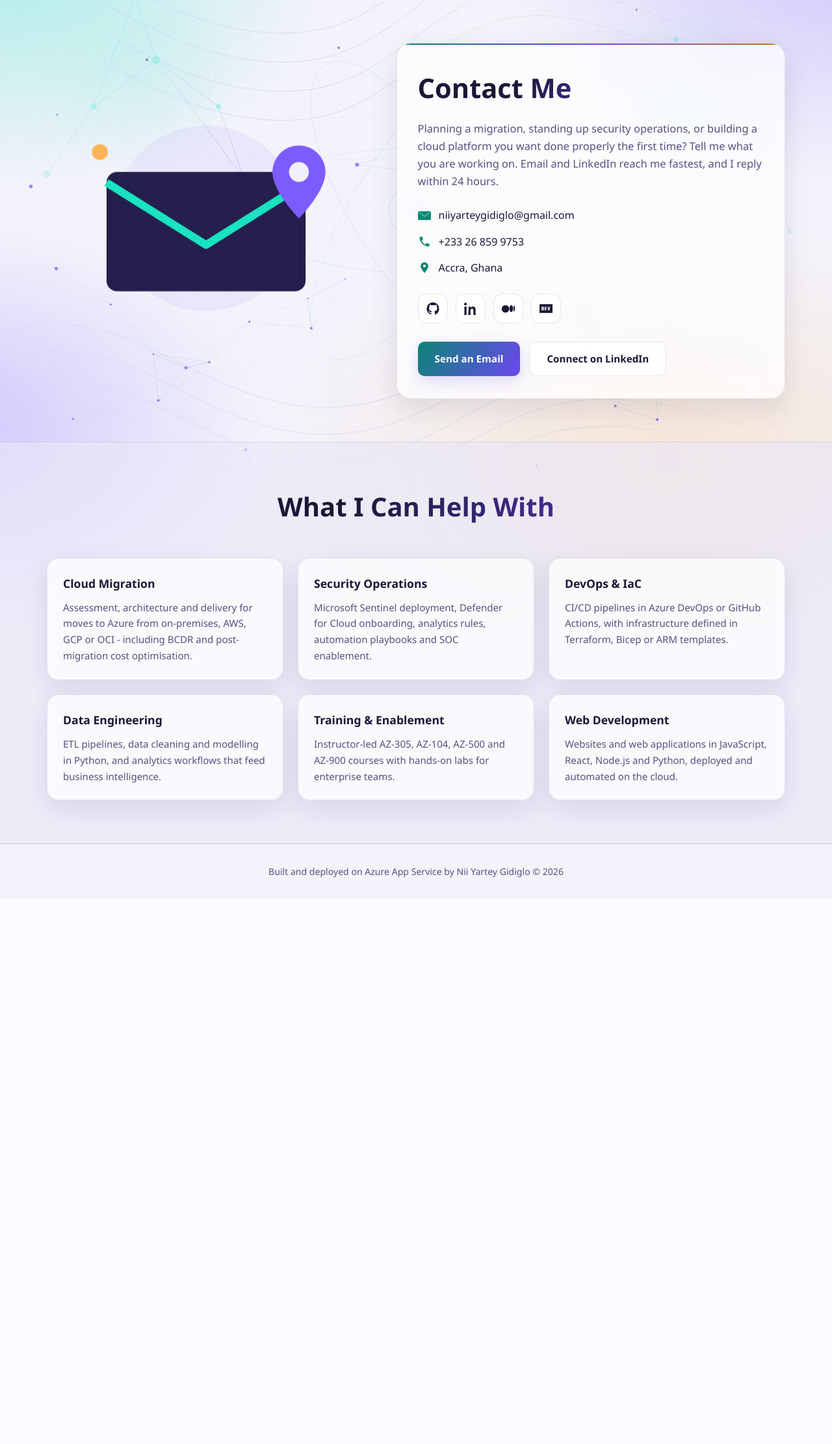
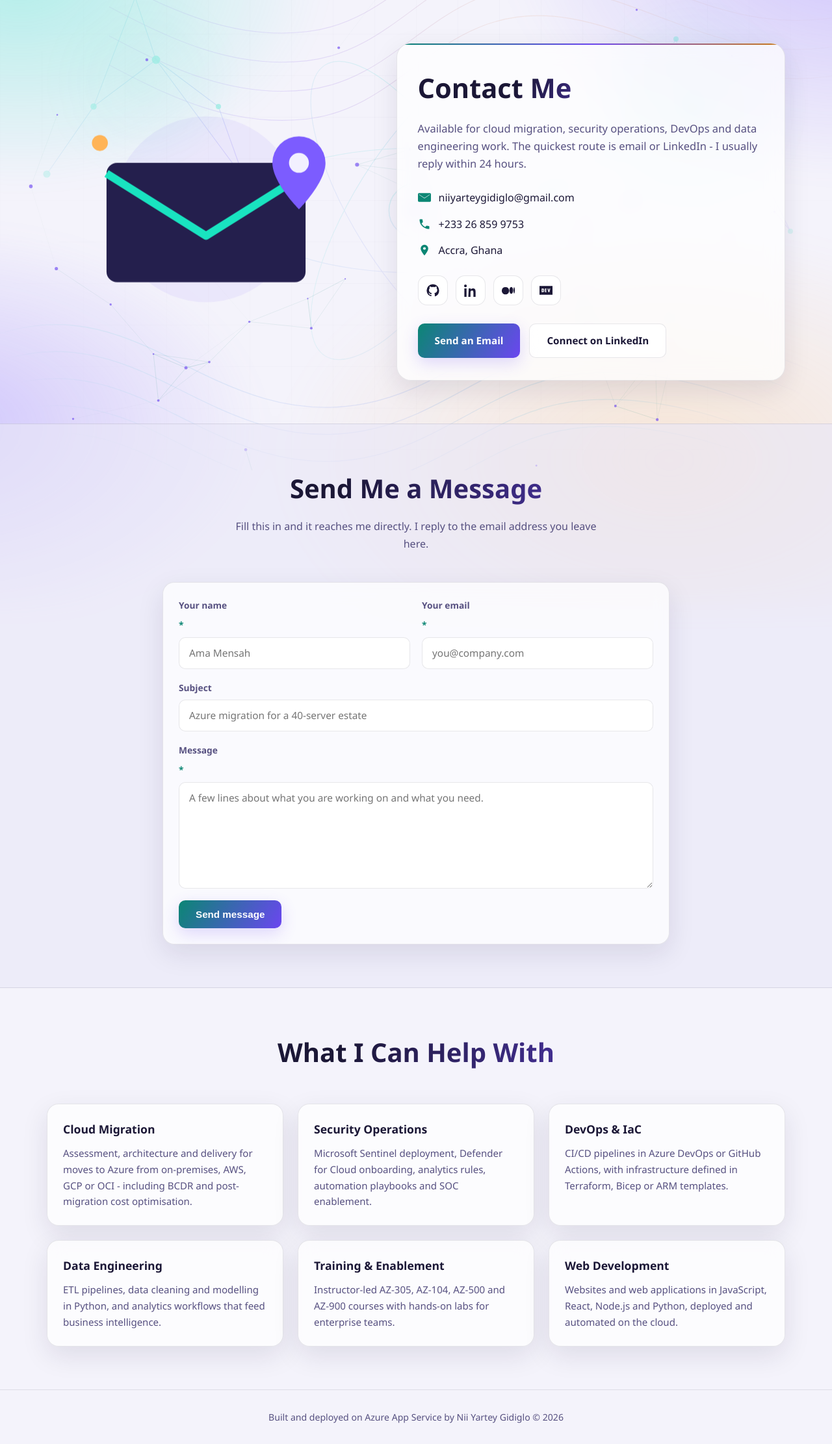
Before and after one commit to Qwamzz/portfolio, a Flask app: page /contact.html in a window 1280 px wide. Shown: the part 76-2299 px from the top of the page at 65% size. Before the commit the page ends 1427 px from the top, so only its background shows below. Run offline with Flask 3, Linux system fonts and the light colour scheme.

Commit message:
Add a contact form with an inbox in the admin area
Visitors can send a message from the contact page; it is stored beside
the certifications on the persistent volume and read from a Messages
panel at /admin, with unread counts, mark read and delete.

Spam is handled with a honeypot field, format and length validation,
and a per-IP rate limit. Restore the earlier contact introduction.

```diff
--- a/app.py
+++ b/app.py
@@ -34,7 +34,11 @@ else:
 
 UPLOAD_DIR = os.path.join(DATA_DIR, "uploads")
 CERTS_FILE = os.path.join(DATA_DIR, "certifications.json")
+MESSAGES_FILE = os.path.join(DATA_DIR, "messages.json")
 SEED_FILE = os.path.join(ROOT, "data", "certifications.seed.json")
+
+MAX_MESSAGES = 500
+EMAIL_RE = re.compile(r"^[^@\s]+@[^@\s]+\.[a-zA-Z]{2,}$")
 
 ALLOWED_EXT = {".png", ".jpg", ".jpeg", ".webp", ".gif", ".pdf"}
 CATEGORIES = ["Microsoft", "Cloud & Cloud Native", "Security & Standards", "Other"]
@@ -89,6 +93,24 @@ def save_certifications(items):
     with open(tmp, "w", encoding="utf-8") as handle:
         json.dump(items, handle, indent=2, ensure_ascii=False)
     os.replace(tmp, CERTS_FILE)
+
+
+def load_messages():
+    _ensure_store()
+    try:
+        with open(MESSAGES_FILE, "r", encoding="utf-8") as handle:
+            data = json.load(handle)
+        return data if isinstance(data, list) else []
+    except (OSError, ValueError):
+        return []
+
+
+def save_messages(items):
+    _ensure_store()
+    tmp = MESSAGES_FILE + ".tmp"
+    with open(tmp, "w", encoding="utf-8") as handle:
+        json.dump(items, handle, indent=2, ensure_ascii=False)
+    os.replace(tmp, MESSAGES_FILE)
 
 
 def _slug(value):
@@ -241,6 +263,87 @@ def api_delete_certification(cert_id):
 
 
 # --------------------------------------------------------------------------
+# Contact messages
+# --------------------------------------------------------------------------
+
+@app.route("/api/messages", methods=["POST"])
+def api_post_message():
+    payload = request.get_json(silent=True) or request.form
+
+    # Bots fill every field they find; a real visitor never sees this one.
+    if (payload.get("website") or "").strip():
+        return jsonify(ok=True), 202
+
+    name = (payload.get("name") or "").strip()
+    email = (payload.get("email") or "").strip()
+    body = (payload.get("message") or "").strip()
+
+    if not name or not email or not body:
+        return jsonify(error="Name, email and message are all required."), 400
+    if not EMAIL_RE.match(email):
+        return jsonify(error="That email address does not look right."), 400
+    if len(body) < 10:
+        return jsonify(error="Please write a little more so I can help."), 400
+    if len(body) > 4000 or len(name) > 120 or len(email) > 160:
+        return jsonify(error="That message is too long."), 400
+
+    key = "msg:" + (request.remote_addr or "unknown")
+    count, last = _failures.get(key, (0, 0.0))
+    if count >= 5 and (time.time() - last) < 900:
+        return jsonify(error="Too many messages just now. Please try again shortly."), 429
+    _failures[key] = (count + 1 if (time.time() - last) < 900 else 1, time.time())
+
+    messages = load_messages()
+    messages.insert(0, {
+        "id": uuid.uuid4().hex[:12],
+        "name": name,
+        "email": email,
+        "subject": (payload.get("subject") or "").strip()[:160],
+        "message": body,
+        "received": datetime.now(timezone.utc).strftime("%Y-%m-%d %H:%M UTC"),
+        "read": False,
+    })
+    save_messages(messages[:MAX_MESSAGES])
+    return jsonify(ok=True), 201
+
+
+@app.route("/api/messages")
+def api_list_messages():
+    denied = require_admin()
+    if denied:
+        return denied
+    messages = load_messages()
+    return jsonify(items=messages, unread=sum(1 for m in messages if not m.get("read")))
+
+
+@app.route("/api/messages/<message_id>", methods=["PATCH"])
+def api_mark_message(message_id):
+    denied = require_admin()
+    if denied:
+        return denied
+    messages = load_messages()
+    for message in messages:
+        if message.get("id") == message_id:
+            message["read"] = bool((request.get_json(silent=True) or {}).get("read", True))
+            save_messages(messages)
+            return jsonify(ok=True)
+    return jsonify(error="No message with that id."), 404
+
+
+@app.route("/api/messages/<message_id>", methods=["DELETE"])
+def api_delete_message(message_id):
+    denied = require_admin()
+    if denied:
+        return denied
+    messages = load_messages()
+    remaining = [m for m in messages if m.get("id") != message_id]
+    if len(remaining) == len(messages):
+        return jsonify(error="No message with that id."), 404
+    save_messages(remaining)
+    return jsonify(ok=True)
+
+
+# --------------------------------------------------------------------------
 # Admin session
 # --------------------------------------------------------------------------
 
--- a/assets/css/style.css
+++ b/assets/css/style.css
@@ -501,3 +501,37 @@ a:hover { color: var(--accent); text-decoration: none; }
 @media (max-width: 620px) {
   .admin-grid { grid-template-columns: 1fr; }
 }
+
+/* ---------- Contact form ---------- */
+.contact-form { display: flex; flex-direction: column; gap: 18px; max-width: 780px; margin: 0 auto; }
+.contact-form label {
+  display: flex; flex-direction: column; gap: 7px;
+  font-size: .86rem; font-weight: 600; color: var(--text-soft);
+}
+.contact-form label span { color: var(--accent); }
+.contact-form input, .contact-form textarea {
+  font-family: inherit; font-size: .96rem; font-weight: 400; line-height: 1.5;
+  padding: 12px 15px; border-radius: 10px; resize: vertical;
+  border: 1px solid var(--border); background: var(--surface-solid); color: var(--text);
+}
+.contact-form input:focus, .contact-form textarea:focus {
+  outline: none; border-color: var(--accent); box-shadow: 0 0 0 3px var(--glow);
+}
+.contact-form .hp { position: absolute; left: -9999px; width: 1px; height: 1px; overflow: hidden; }
+.form-foot { display: flex; align-items: center; gap: 18px; flex-wrap: wrap; }
+.form-msg { margin: 0; font-size: .9rem; color: var(--text-soft); }
+.form-msg.ok { color: var(--accent); font-weight: 600; }
+.form-msg.error { color: #e2557a; font-weight: 600; }
+
+/* ---------- Admin messages ---------- */
+.unread-pill {
+  background: linear-gradient(120deg, var(--accent), var(--accent-2));
+  color: #fff; font-size: .76rem; font-weight: 700;
+  padding: 4px 12px; border-radius: 999px;
+}
+.admin-list.messages li { align-items: flex-start; }
+.admin-list.messages li.unread { border-left: 3px solid var(--accent); padding-left: 14px; }
+.msg-body {
+  margin: 8px 0; font-size: .9rem; color: var(--text-soft);
+  white-space: pre-wrap; word-break: break-word;
+}
--- /dev/null
+++ b/assets/js/contact.js
@@ -0,0 +1,55 @@
+// Contact form: posts to /api/messages and reports the outcome inline.
+(function () {
+  "use strict";
+
+  document.addEventListener("DOMContentLoaded", function () {
+    var form = document.getElementById("contact-form");
+    if (!form) return;
+
+    var msg = document.getElementById("contact-msg");
+    var button = form.querySelector("button[type=submit]");
+
+    function say(text, kind) {
+      msg.textContent = text;
+      msg.className = "form-msg" + (kind ? " " + kind : "");
+    }
+
+    form.addEventListener("submit", function (event) {
+      event.preventDefault();
+
+      var payload = {
+        name: form.name.value.trim(),
+        email: form.email.value.trim(),
+        subject: form.subject.value.trim(),
+        message: form.message.value.trim(),
+        website: form.website.value
+      };
+
+      if (!payload.name || !payload.email || !payload.message) {
+        say("Please fill in your name, email and message.", "error");
+        return;
+      }
+
+      button.disabled = true;
+      say("Sending...");
+
+      fetch("/api/messages", {
+        method: "POST",
+        headers: { "Content-Type": "application/json" },
+        body: JSON.stringify(payload)
+      })
+        .then(function (response) {
+          return response.json().catch(function () { return {}; }).then(function (body) {
+            if (!response.ok) throw new Error(body.error || "Something went wrong. Please email me instead.");
+            return body;
+          });
+        })
+        .then(function () {
+          form.reset();
+          say("Thank you - your message reached me. I will reply within 24 hours.", "ok");
+        })
+        .catch(function (error) { say(error.message, "error"); })
+        .then(function () { button.disabled = false; });
+    });
+  });
+})();
--- a/contact.html
+++ b/contact.html
@@ -36,9 +36,8 @@
     <div class="card contact-card">
       <h1>Contact Me</h1>
       <p class="lede">
-        Planning a migration, standing up security operations, or building a cloud platform you
-        want done properly the first time? Tell me what you are working on. Email and LinkedIn
-        reach me fastest, and I reply within 24 hours.
+        Available for cloud migration, security operations, DevOps and data engineering work.
+        The quickest route is email or LinkedIn - I usually reply within 24 hours.
       </p>
 
       <ul class="contact-list">
@@ -82,6 +81,42 @@
 <section class="section alt">
   <div class="wrap">
     <div class="section-head">
+      <h2>Send Me a Message</h2>
+      <p>Fill this in and it reaches me directly. I reply to the email address you leave here.</p>
+    </div>
+
+    <form class="card contact-form" id="contact-form" novalidate>
+      <div class="admin-grid">
+        <label>Your name <span aria-hidden="true">*</span>
+          <input name="name" required maxlength="120" autocomplete="name" placeholder="Ama Mensah">
+        </label>
+        <label>Your email <span aria-hidden="true">*</span>
+          <input name="email" type="email" required maxlength="160" autocomplete="email" placeholder="you@company.com">
+        </label>
+      </div>
+      <label>Subject
+        <input name="subject" maxlength="160" placeholder="Azure migration for a 40-server estate">
+      </label>
+      <label>Message <span aria-hidden="true">*</span>
+        <textarea name="message" rows="6" required maxlength="4000" placeholder="A few lines about what you are working on and what you need."></textarea>
+      </label>
+
+      <!-- Spam trap: left empty by people, filled in by bots. -->
+      <div class="hp" aria-hidden="true">
+        <label>Website<input name="website" tabindex="-1" autocomplete="off"></label>
+      </div>
+
+      <div class="form-foot">
+        <button class="btn" type="submit">Send message</button>
+        <p class="form-msg" id="contact-msg" role="status" aria-live="polite"></p>
+      </div>
+    </form>
+  </div>
+</section>
+
+<section class="section">
+  <div class="wrap">
+    <div class="section-head">
       <h2>What I Can Help With</h2>
     </div>
     <div class="grid grid-3">
@@ -121,5 +156,6 @@
 
 <script src="assets/js/main.js"></script>
 <script src="assets/js/background.js"></script>
+<script src="assets/js/contact.js"></script>
 </body>
 </html>
```
Also changed, not shown: DEPLOY.md (+2 -2 lines), admin.html (+8 -0 lines), assets/js/admin.js (+78 -2 lines), README.md, 1 other file.
